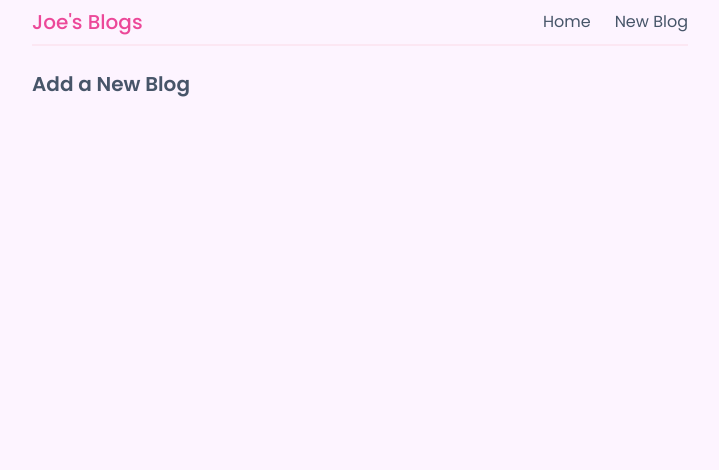
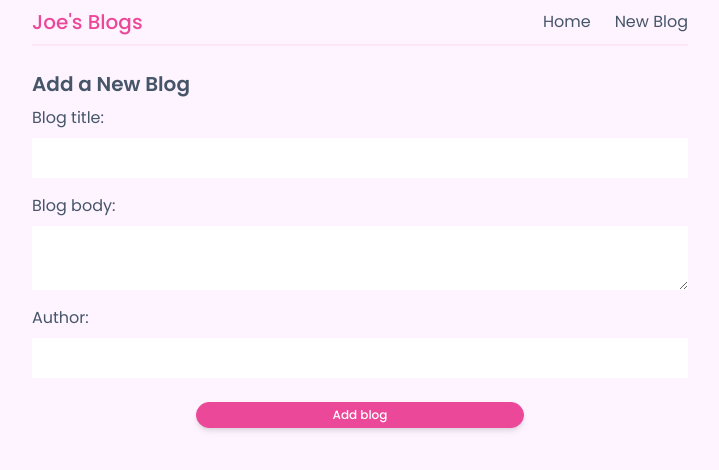
Before and after one commit to Nick-ODonoghue/react-blog, a React (Vite) app: page /create in a window 1280 px wide. Shown: the top 470 px of the page, without its empty margins (280-999 px from the left). Built offline with nearby package versions, Linux system fonts and the light colour scheme.

Commit message:
added new blog component and logic

```diff
--- a/data/db.json
+++ b/data/db.json
@@ -17,6 +17,12 @@
       "body": "Lorem ipsum dolor sit amet consectetur adipisicing elit. Rem necessitatibus sequi illo nobis quidem quisquam at in neque quae nulla ipsum, sint, natus accusamus, ipsa accusantium officiis libero modi unde iure alias quod eum soluta deleniti dolores? Odio quae laboriosam, facere molestias voluptate eos vel, unde optio sunt similique praesentium quos nostrum, cum repellat ea. Sapiente magni iusto qui quam voluptates ad itaque officia eum ratione possimus! Impedit, laborum et exercitationem magnam quia libero voluptatibus neque debitis ducimus sapiente, dolore amet vitae totam corporis magni quidem molestiae! Incidunt sit hic harum inventore. Dolorem, fugiat modi neque quod voluptates omnis commodi.",
       "author": "NickOD.xyz",
       "id": 3
+    },
+    {
+      "title": "React useHistory()",
+      "body": "This is an article on react router doms useHistory() method",
+      "author": "NickOD.xyz",
+      "id": 4
     }
   ]
 }
--- a/src/BlogDetails.jsx
+++ b/src/BlogDetails.jsx
@@ -1,11 +1,22 @@
 import { useParams } from "react-router-dom";
+import useFetch from "./useFetch";
 
 const BlogDetails = () => {
 	const { id } = useParams();
+	const { data: blog, isLoading, error } = useFetch("http://localhost:8000/blogs/" + id);
 
 	return (
 		<div className=" py-6">
-			<h2 className=" text-xl font-semibold mb-2">Blog Details {id}</h2>
+			{/* <h2 className=" text-xl font-semibold mb-2">Blog Details {id}</h2> */}
+			{isLoading && <div>Loading blog...</div>}
+			{error && <div>{error}</div>}
+			{blog && (
+				<article>
+					<h2 className=" text-xl font-semibold mb-2">{blog.title}</h2>
+					<h3 className=" text-sm font-light mb-8">Written by {blog.author}</h3>
+					<p className=" text-md font-normal">{blog.body}</p>
+				</article>
+			)}
 		</div>
 	);
 };
--- a/src/CreateBlog.jsx
+++ b/src/CreateBlog.jsx
@@ -1,7 +1,45 @@
+import { useState } from "react";
+import { useHistory } from "react-router-dom";
+
 const CreateBlog = () => {
+	const [title, setTitle] = useState("");
+	const [body, setBody] = useState("");
+	const [author, setAuthor] = useState("");
+	const [isPending, setIsPending] = useState(false);
+	const history = useHistory();
+
+	const handleSubmit = (e) => {
+		e.preventDefault();
+		const blog = { title, body, author };
+
+		setIsPending(true);
+
+		fetch("http://localhost:8000/blogs", {
+			method: "POST",
+			headers: { "content-Type": "application/json" },
+			body: JSON.stringify(blog),
+		}).then(() => {
+			console.log("new blog added");
+			setIsPending(false);
+			history.push("/");
+		});
+	};
+
 	return (
 		<div className=" py-6">
 			<h2 className=" text-xl font-semibold mb-2">Add a New Blog</h2>
+			<form onSubmit={handleSubmit} className="flex flex-col">
+				<label className="mb-2">Blog title:</label>
+				<input className="mb-4 p-2" type="text" required onChange={(e) => setTitle(e.target.value)} />
+				<label className="mb-2">Blog body:</label>
+				<textarea className="mb-4 p-2" required onChange={(e) => setBody(e.target.value)}></textarea>
+				<label className="mb-2">Author:</label>
+				<input className="mb-4 p-2" type="text" onChange={(e) => setAuthor(e.target.value)} />
+				<button className="border border-pink-500 bg-pink-500 text-white py-1 px-2 mt-2 rounded-full text-xs font-medium shadow-md hover:bg-black hover:text-pink-500 hover:border-pink-500 hover:shadow-none hover:font-semibold transition-all duration-200 w-1/2 mx-auto">
+					{isPending && "Loading blog"}
+					{!isPending && "Add blog"}
+				</button>
+			</form>
 		</div>
 	);
 };
```
Lines whose indentation alone changed are shown as unchanged.
